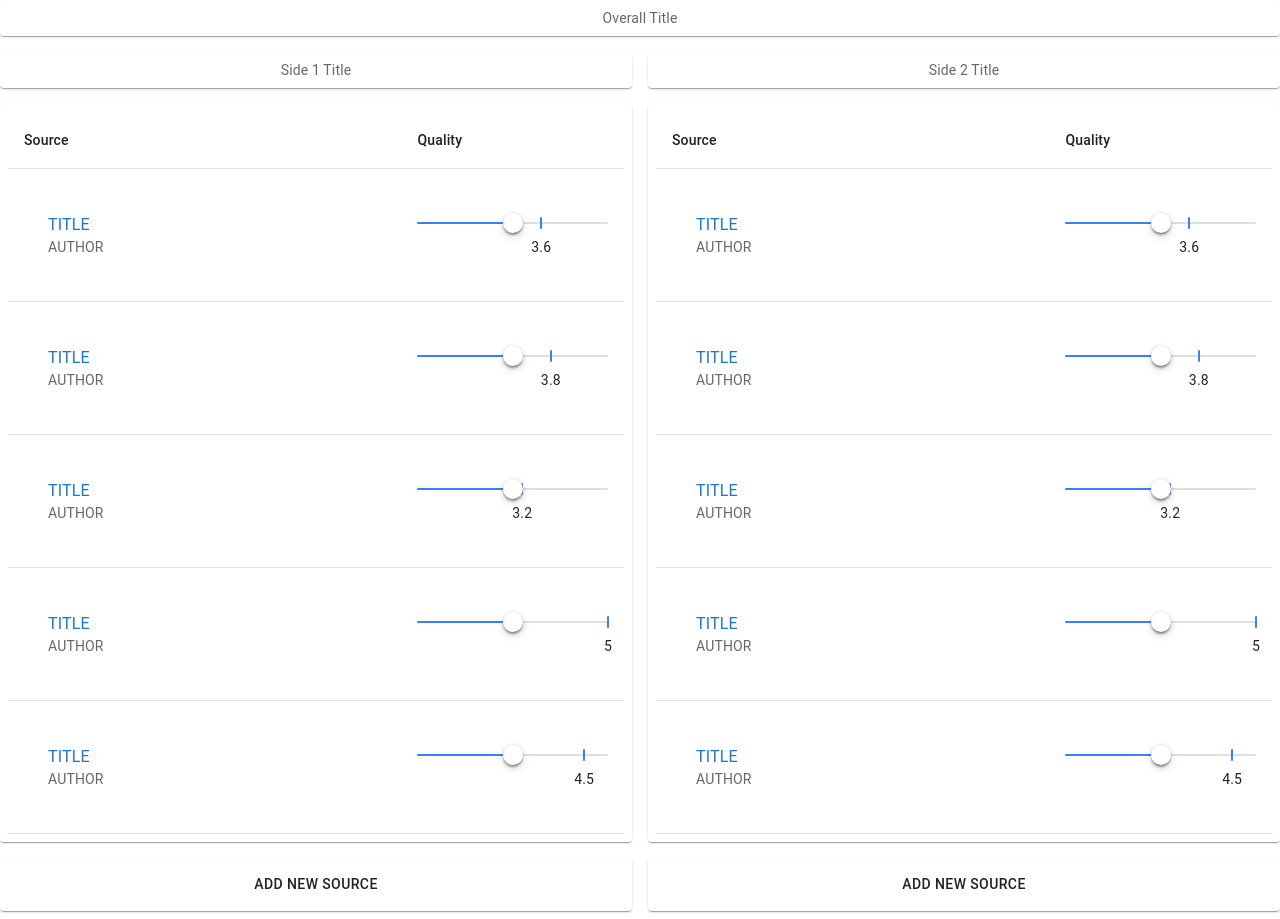
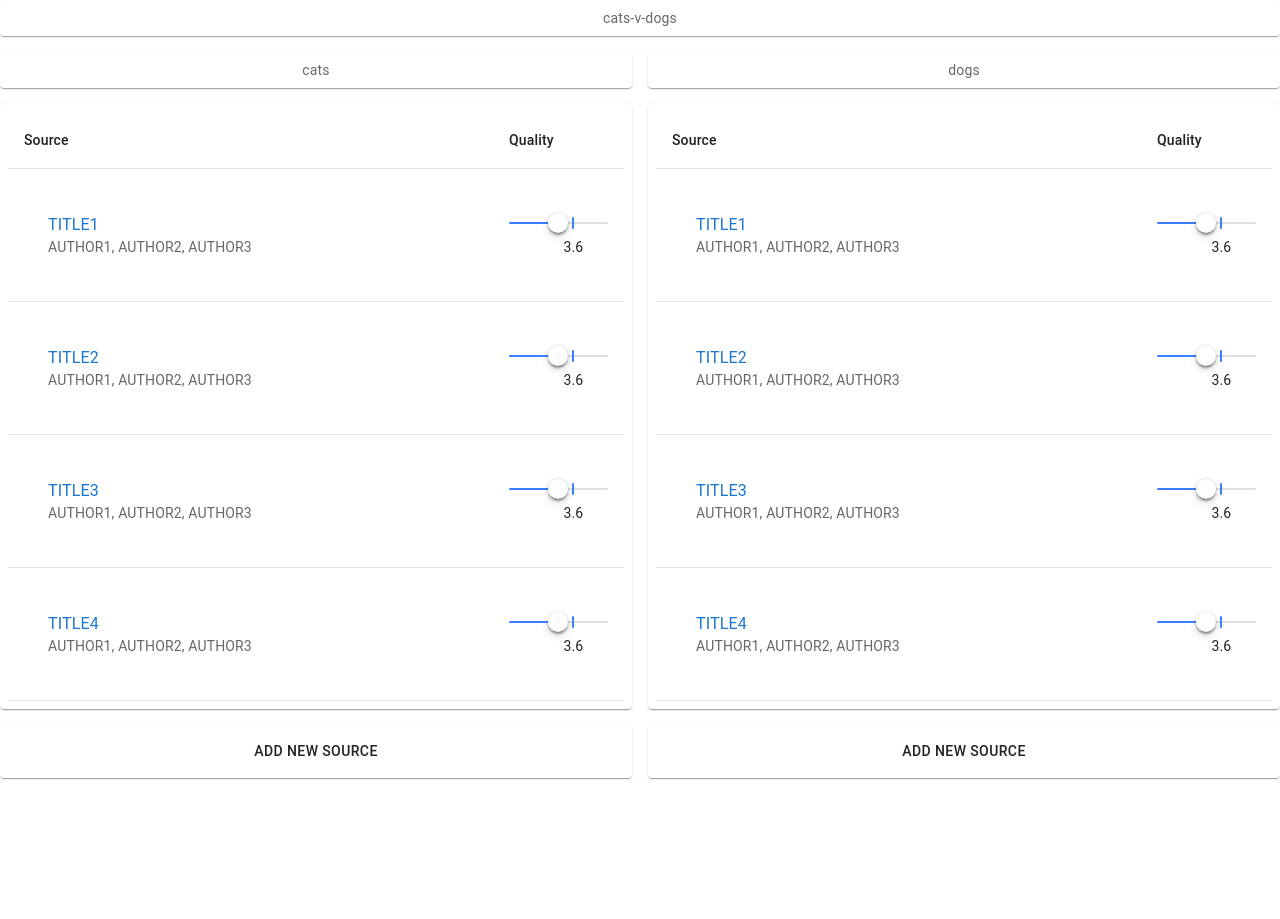
Before and after one commit to UWSocialComputing/Wild-Swaying-Goats-Project, a React (Create React App) app in the folder wild-swaying-goats-app/: page / in a window 1280 px wide. After the commit the page ends 800 px from the top, so only its background shows below. Built offline with nearby package versions, Linux system fonts and the light colour scheme.

Commit message:
Bibliography grabs data from json file

```diff
--- a/wild-swaying-goats-app/src/BibliographyPage.js
+++ b/wild-swaying-goats-app/src/BibliographyPage.js
@@ -31,33 +31,39 @@ const Item = styled(Paper)(({ theme }) => ({
 }));
 
 export default function BibliograpyPage() {
+  let data = require('./data/sources.json')[0];
+  let discussionTitle = data.discussionTitle;
+  let side1 = data.side1;
+  let side2 = data.side2;
+  let side1Sources = data.side1Sources.map(function(i) {return createData(<Source displayText={i.title} author={i.authors} link={i.sourceLink} date={i.date}/>, <SliderScore average={i.average}/>)});
+  let side2Sources = data.side2Sources.map(function(i) {return createData(<Source displayText={i.title} author={i.authors} link={i.sourceLink} date={i.date}/>, <SliderScore average={i.average}/>)});
   return (
     <div>
       <Grid container p={2} spacing={2}>
         <Grid item xs={12}>
           <Item>
-            Overall Title
+            {discussionTitle}
           </Item>
         </Grid>
         <Grid item xs={6}>
           <Item>
-            Side 1 Title
+            {side1}
           </Item>
         </Grid>
         <Grid item xs={6}>
           <Item>
-            Side 2 Title
+            {side2}
           </Item>
         </Grid>
         <Grid item xs={6}>
           <Item>
-            <BibTable rows={rows}/>
+            <BibTable rows={side1Sources}/>
           </Item>
         </Grid>
 
         <Grid item xs={6}>
           <Item>
-            <BibTable rows={rows}/>
+            <BibTable rows={side2Sources}/>
           </Item>
         </Grid>
 
```
